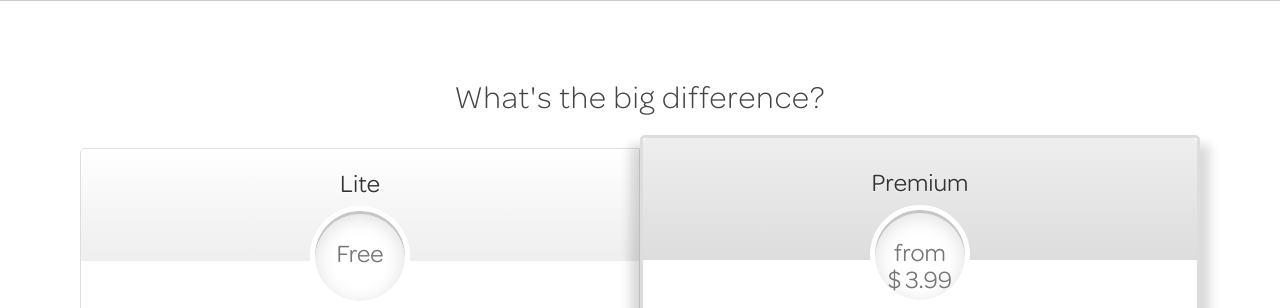
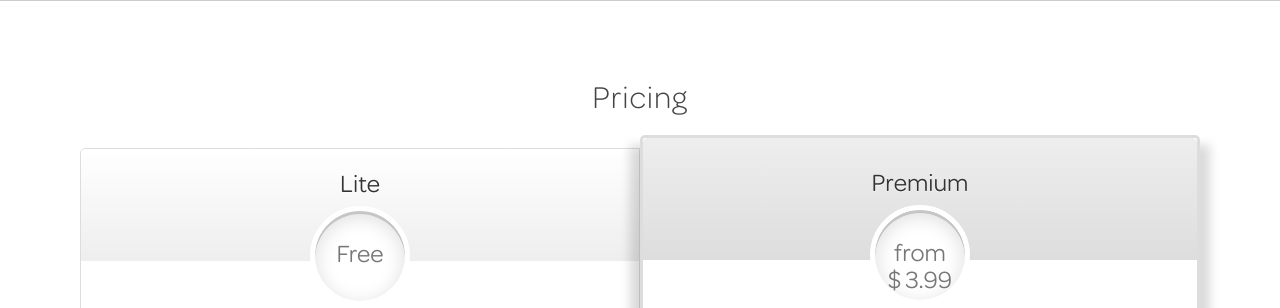
Before and after one commit to lemra-org/ddwrt-companion.app, a plain HTML site: page index.html in a window 1280 px wide. Shown: the part 2724-3032 px from the top of the page. Drawn offline with nearby package versions, Linux system fonts and the light colour scheme; some packages are replaced by stand-ins of ours; a script that the page names is missing.

Commit message:
Rename 'Plans': 'Pricing'

```diff
--- a/index.html
+++ b/index.html
@@ -110,7 +110,7 @@
                     <li><a class="scroll" href="#features">Features</a></li>
                     <li><a class="scroll" href="#testimonials">Testimonials</a></li>
                     <li><a class="scroll" href="#screenshots">Screenshots</a></li>
-                    <li><a class="scroll" href="#plans">Plans</a></li>
+                    <li><a class="scroll" href="#plans">Pricing</a></li>
                     <li><a target="_blank" href="http://help.ddwrt-companion.rm3l.org">Support</a></li>
                     <li><a class="signup scroll" href="#get"><span class="signup-text">Get it!</span></a></li>
                 </ul>
@@ -365,7 +365,7 @@ your iPhone.</p>
 
         <section class="plans">
             <div id="plans" class="container">
-                <h2>What's the big difference?</h2>
+                <h2>Pricing</h2>
                 <div id="pricing-table" class="row pricing-table-clear">
                     <div class="plan">
                         <h3>Lite<span><br/>Free</span></h3>
```
